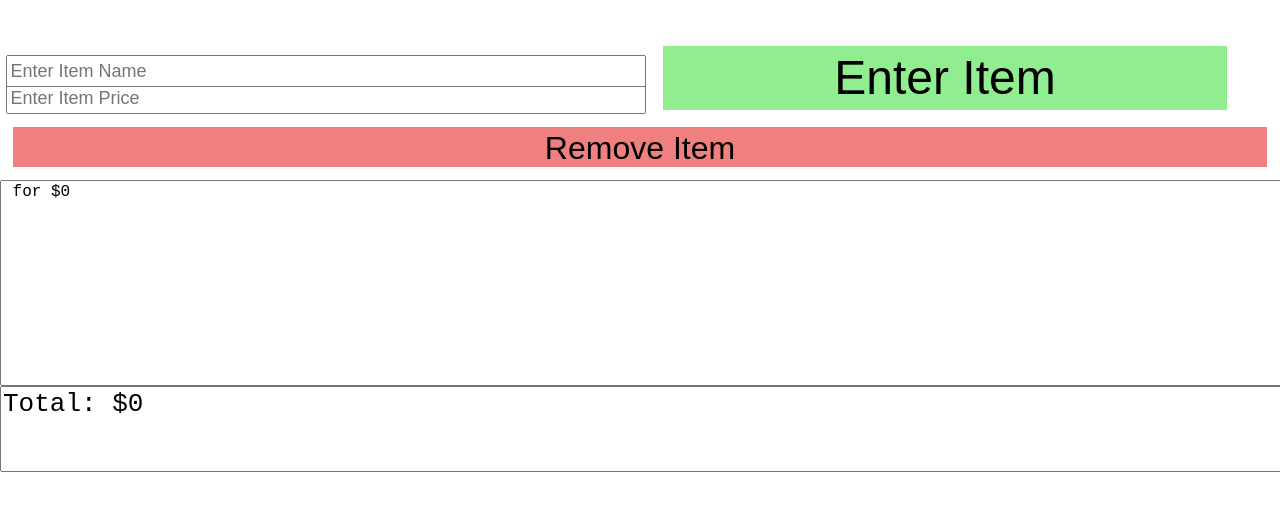
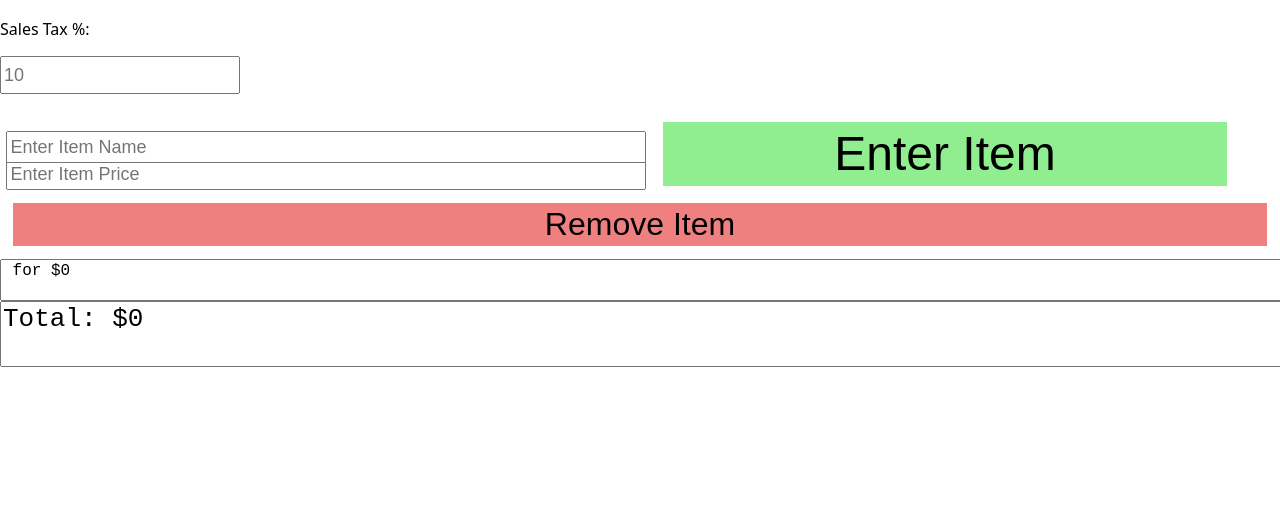
Before and after one commit to Velocichicken/Sales-Tax-Calculator, a website: page index.html in a window 1280 px wide. Both pictures are taken after a click on the button "Enter Item". Shown: the part 46-556 px from the top of the page. Drawn offline with Linux system fonts and the light colour scheme.

Commit message:
Added  Tax picker

```diff
--- a/index.html
+++ b/index.html
@@ -57,9 +57,11 @@
 
 <body>
 
+    <div><p>Sales Tax %: </p> <input id = "TaxPercent" type = "number" placeholder="10"></input?</div>
     <div>
 
         <input id="ItemNameInput" spellcheck="true" style="width: 50vw;  box-sizing: border-box; margin-left: 0.5%; position: relative; top: 10px;"></input>
+
 
         <button class="lebutton"id="lebutton" style=" display: inline;margin-left: 1%;">Enter Item</button>
         <input id="ItemPriceInput" type="number" style="display: block; width: 50vw; margin-left: 0.5%; box-sizing: border-box;"></input>
--- a/main.js
+++ b/main.js
@@ -1,11 +1,16 @@
 const itemNameInput = document.getElementById('ItemNameInput');
 const itemPriceInput = document.getElementById('ItemPriceInput');
+
+
+const userpercemt = document.getElementById("TaxPercent")
 
 const enterItemButton = document.getElementById('lebutton');
 const removeItemButton = document.getElementById('RemoveButton');
 
 const itemDisplay = document.getElementById('ItemDisplay');
 const totalDisplay = document.getElementById('TotalDisplay');
+
+
 
 itemNameInput.setAttribute("placeholder", "Enter Item Name");
 itemPriceInput.setAttribute("placeholder", "Enter Item Price");
@@ -45,6 +50,10 @@ removeItemButton.onclick = function()
 
 function calculate()
 {
+    if (userpercemt.textContent != "")
+        {
+            tax = parseFloat(userpercemt.textContent)/100
+        }
     let total = 0
     for (i in itemPrices)
         {
```
